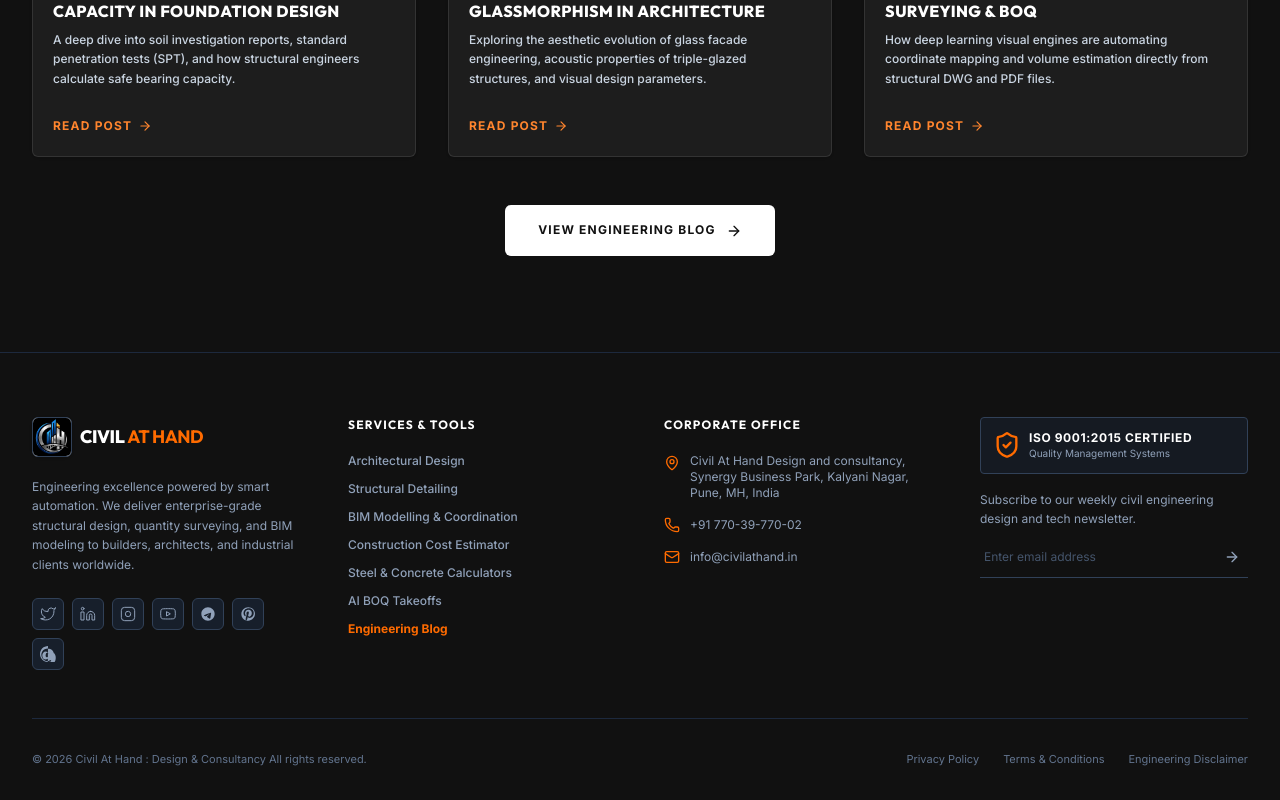
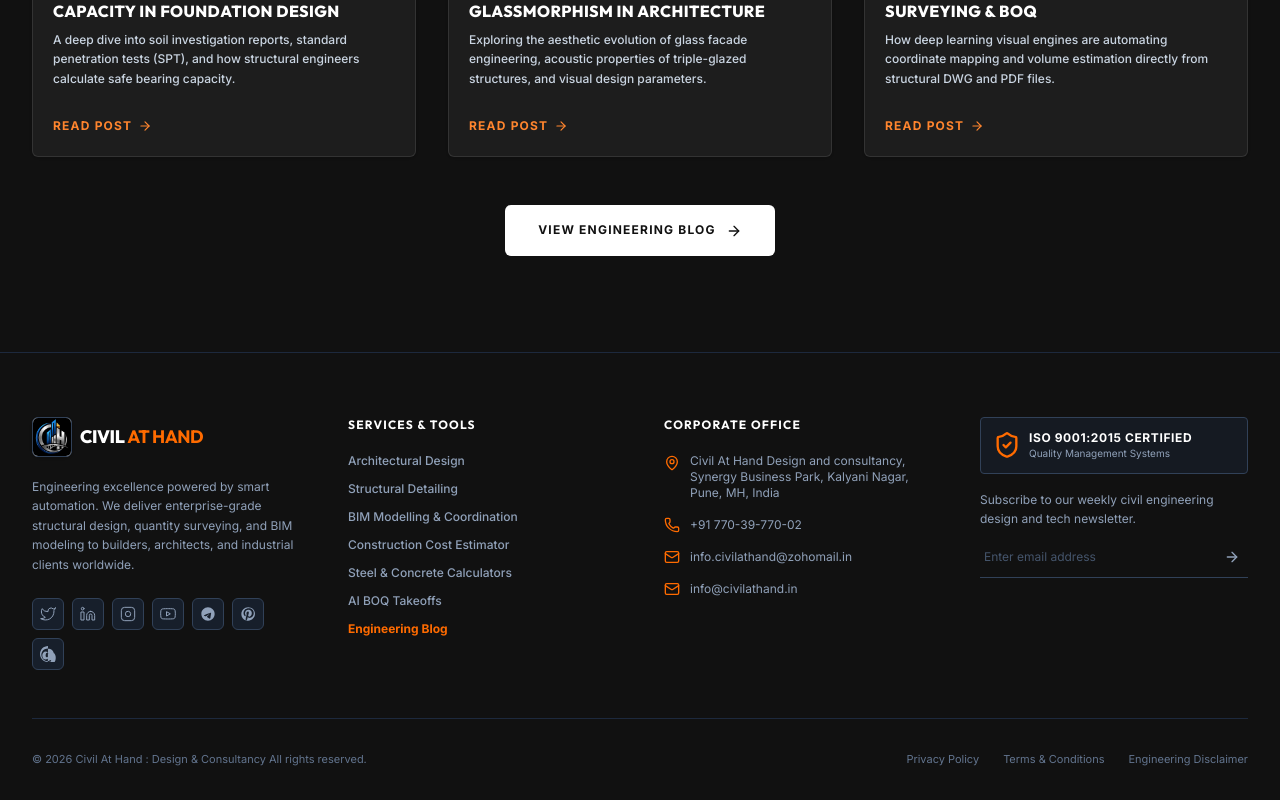
Before and after one commit to civilathandwork/civilathand-v1, a Next.js app: page / in a window 1280 px wide. Shown: the part 8668-9468 px from the top of the page. Built offline with nearby package versions, Linux system fonts and the light colour scheme; no server answers; the database is empty.

Commit message:
Update Footer.tsx

```diff
--- a/src/components/Footer.tsx
+++ b/src/components/Footer.tsx
@@ -159,6 +159,10 @@ export const Footer: React.FC = () => {
               </li>
               <li className="flex items-center gap-2.5">
                 <Mail className="h-4 w-4 text-orange-500 flex-shrink-0" />
+                <a href="mailto:info.civilathand@zohomail.in" className="hover:text-orange-500 transition-colors">info.civilathand@zohomail.in</a>
+              </li>
+               <li className="flex items-center gap-2.5">
+                <Mail className="h-4 w-4 text-orange-500 flex-shrink-0" />
                 <a href="mailto:info@civilathand.in" className="hover:text-orange-500 transition-colors">info@civilathand.in</a>
               </li>
             </ul>
```
